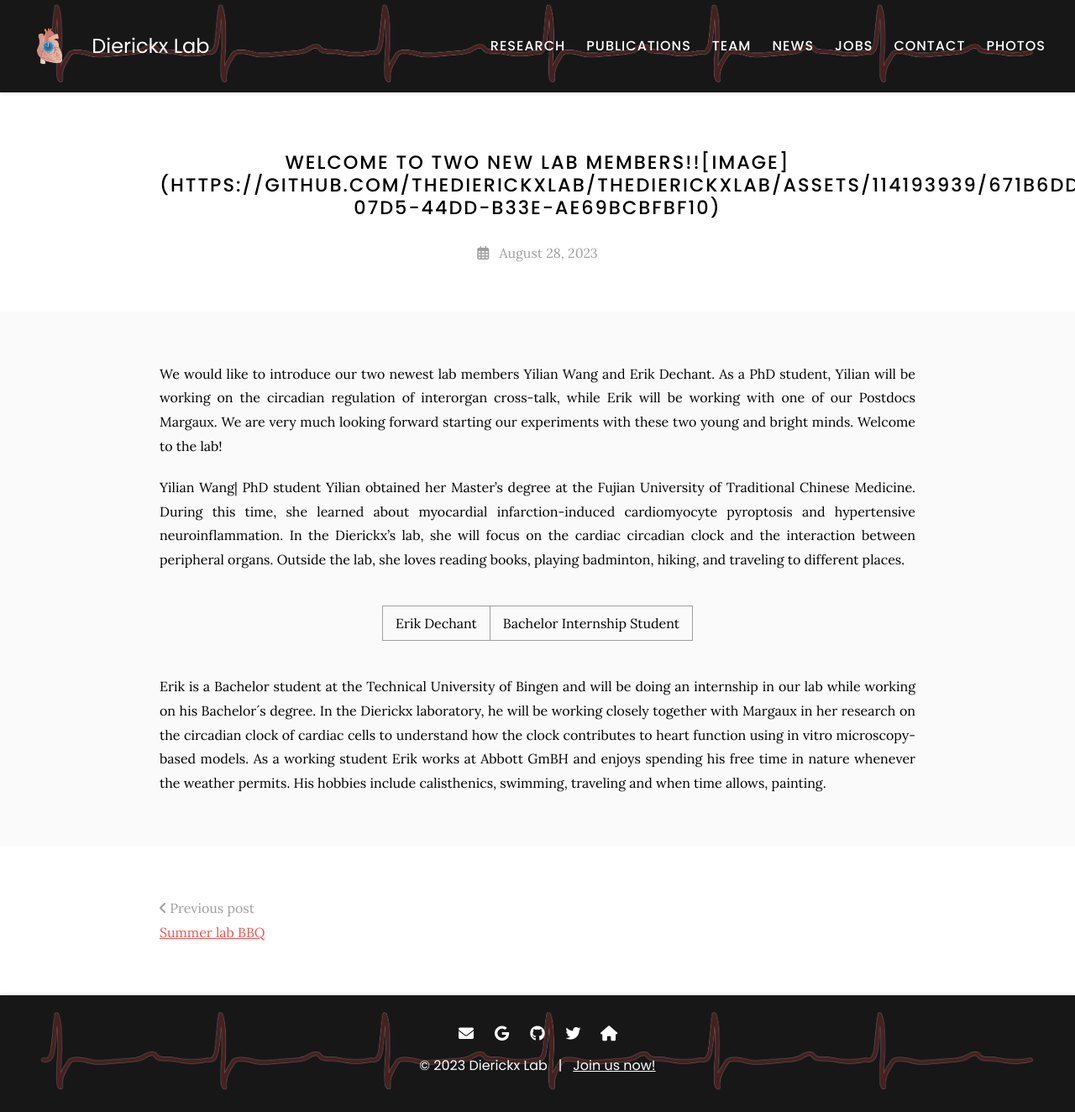
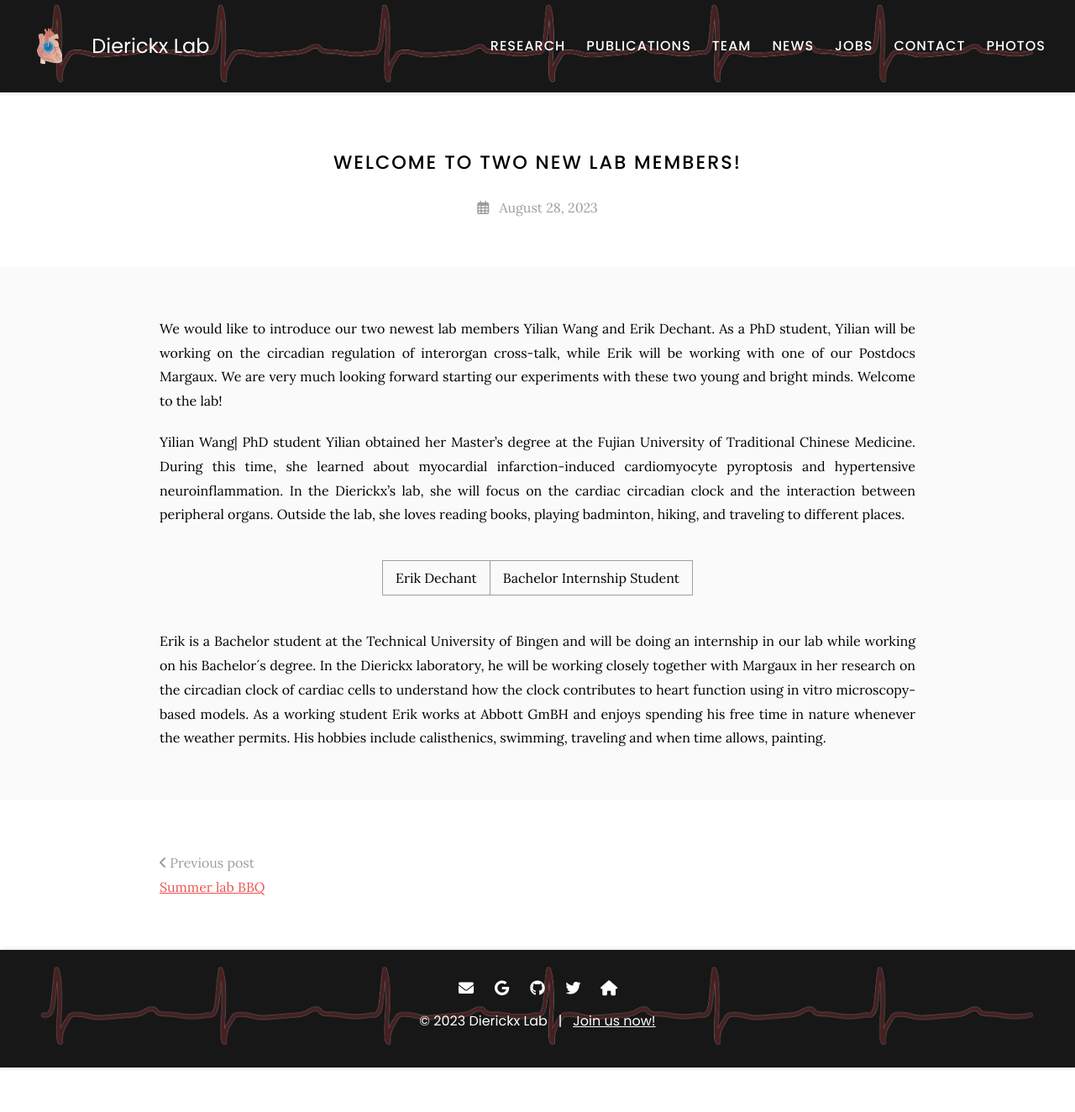
Before and after one commit to theDierickxLab/theDierickxLab, a Jekyll site: the page built from _posts/2023-8-28-newguys.md, in a window 1280 px wide. Shown: the whole page at 84% size. Built offline with Jekyll 4.4.1, drawn with Linux system fonts in a browser that asks for light colours; after the commit the page ends 1271 px from its top, so only the background shows below that.

Commit message:
Update 2023-8-28-newguys.md

```diff
--- a/_posts/2023-8-28-newguys.md
+++ b/_posts/2023-8-28-newguys.md
@@ -1,5 +1,5 @@
 ---
-title: Welcome to two new lab members!![image](https://github.com/theDierickxLab/theDierickxLab/assets/114193939/671b6dd2-07d5-44dd-b33e-ae69bcbfbf10)
+title: Welcome to two new lab members!
 ---
 
 We would like to introduce our two newest lab members Yilian Wang and Erik Dechant. As a PhD student, Yilian will be working on the circadian regulation of interorgan cross-talk, while Erik will be working with one of our Postdocs Margaux. We are very much looking forward starting our experiments with these two young and bright minds. Welcome to the lab!
```
